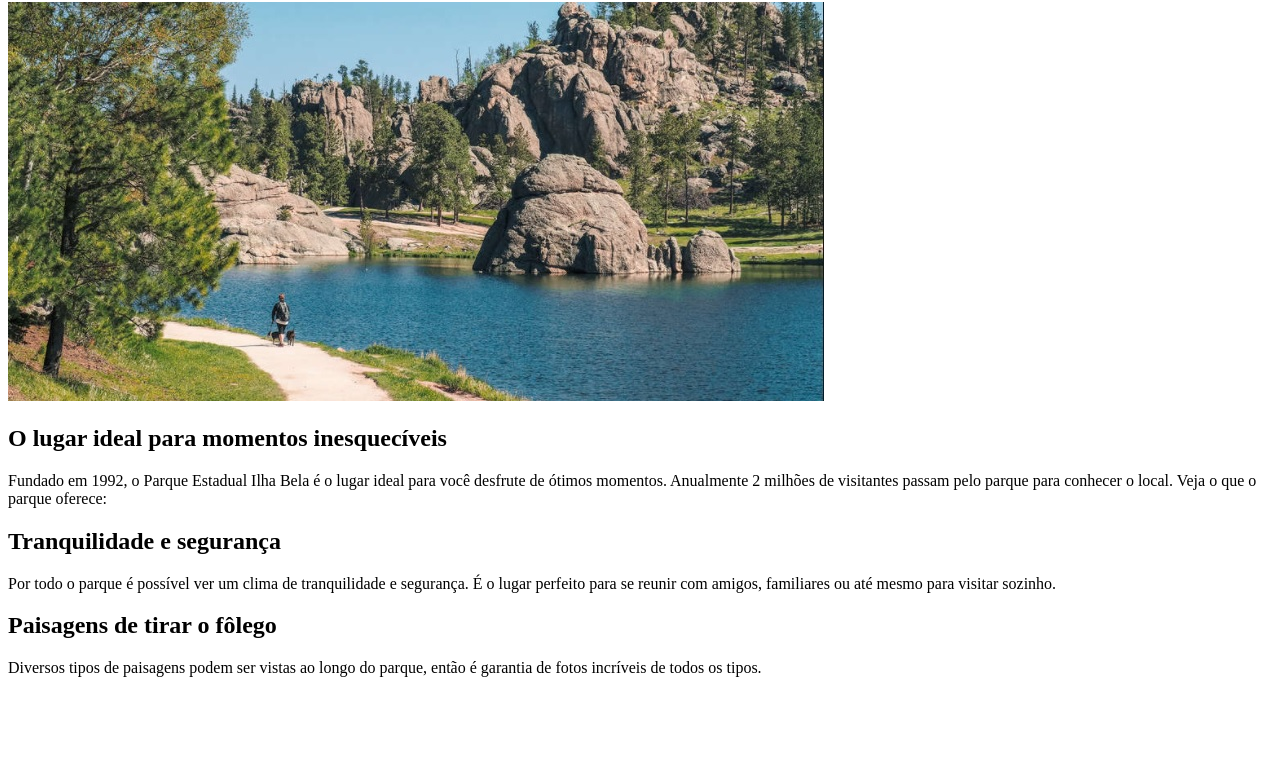
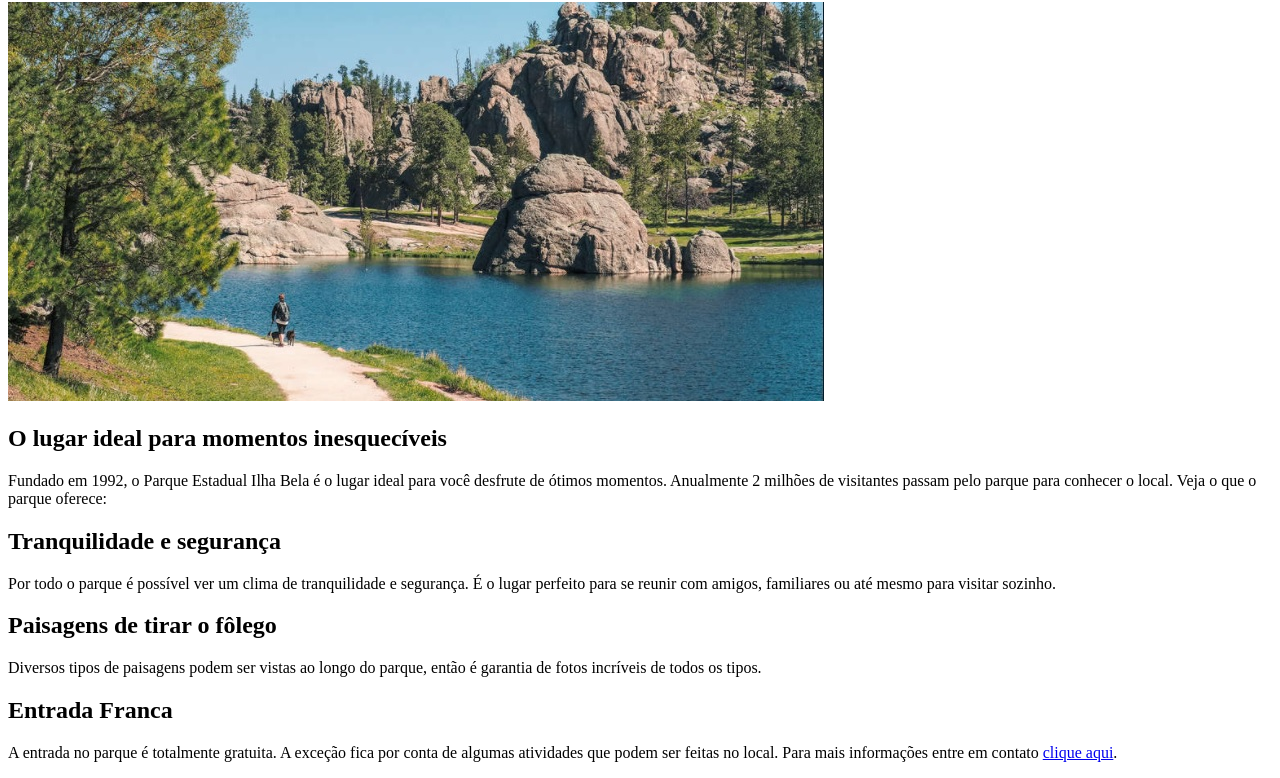
Before and after one commit to tiagobviegas/parque-ilha-bela, a plain HTML site: page index.html in a window 1280 px wide. Shown: the part 78-856 px from the top of the page. Before the commit the page ends 800 px from the top, so only its background shows below. Drawn offline with Linux system fonts and the light colour scheme.

Commit message:
projeto finalizado

```diff
--- a/index.html
+++ b/index.html
@@ -27,5 +27,11 @@
       Diversos tipos de paisagens podem ser vistas ao longo do parque, então é garantia de fotos incríveis de todos os tipos.
     </p>
   </div>
+  <div>
+    <h2>Entrada Franca</h2>
+    <p>
+      A entrada no parque é totalmente gratuita. A exceção fica por conta de algumas atividades que podem ser feitas no local. Para mais informações entre em contato <a href="tel:+5521999999999">clique aqui</a>.
+    </p>
+  </div>
 </body>
 </html>
```
